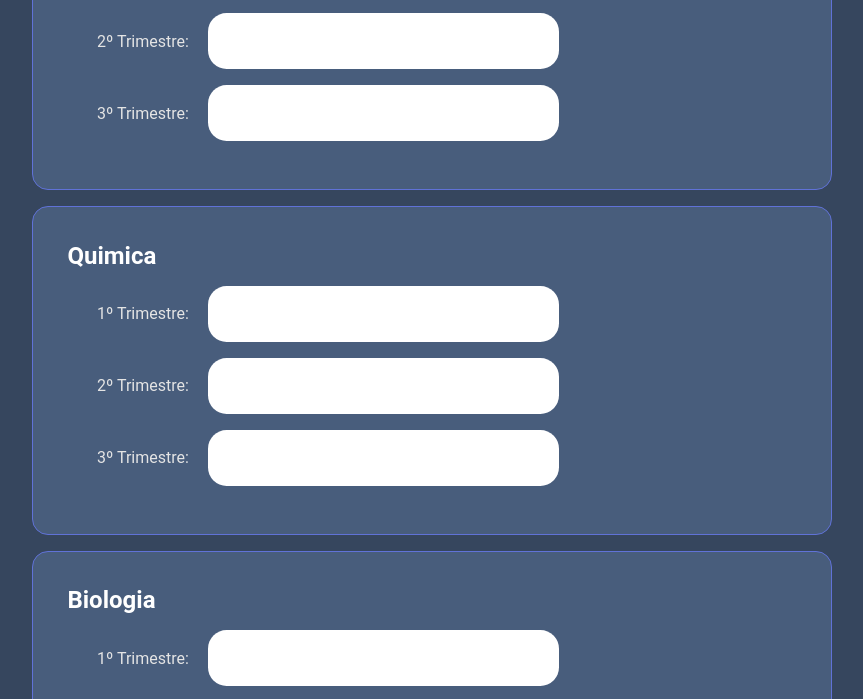
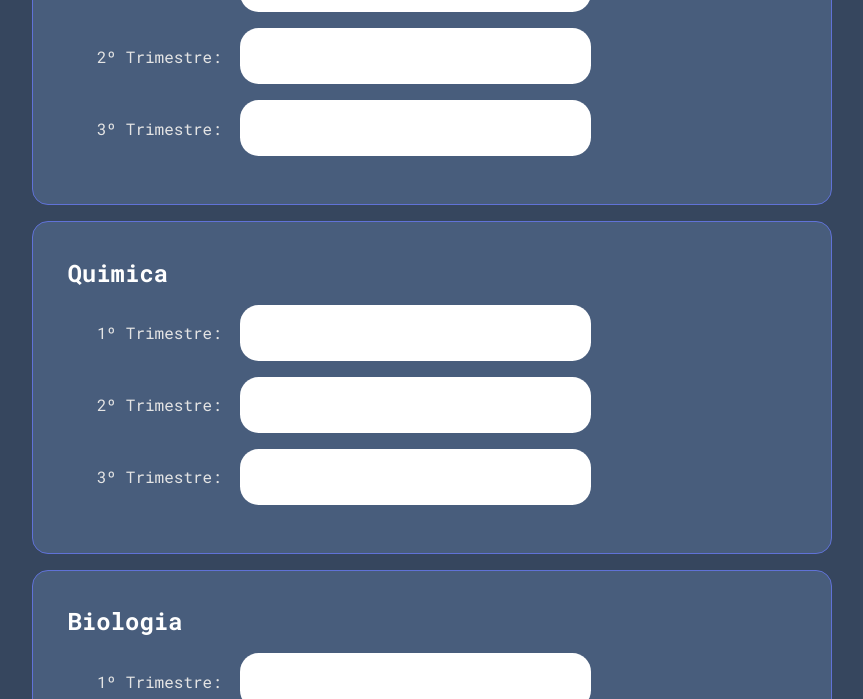
Before and after one commit to Astro815/statusEscolar, a plain HTML site: page index.html in a window 1280 px wide. Shown: the part 743-1442 px from the top of the page, without its empty margins (208-1071 px from the left). Drawn offline with Linux system fonts and the light colour scheme; the site is published under a folder, as on GitHub Pages, so addresses that start at the root find nothing.

Commit message:
Update font.css

```diff
--- a/css/font.css
+++ b/css/font.css
@@ -1,6 +1,6 @@
 @font-face {
     font-family: roboto;
-    src: url(/font/roboto.ttf);
+    src: url(../font/roboto.ttf);
 }
 
 h1 {
```
